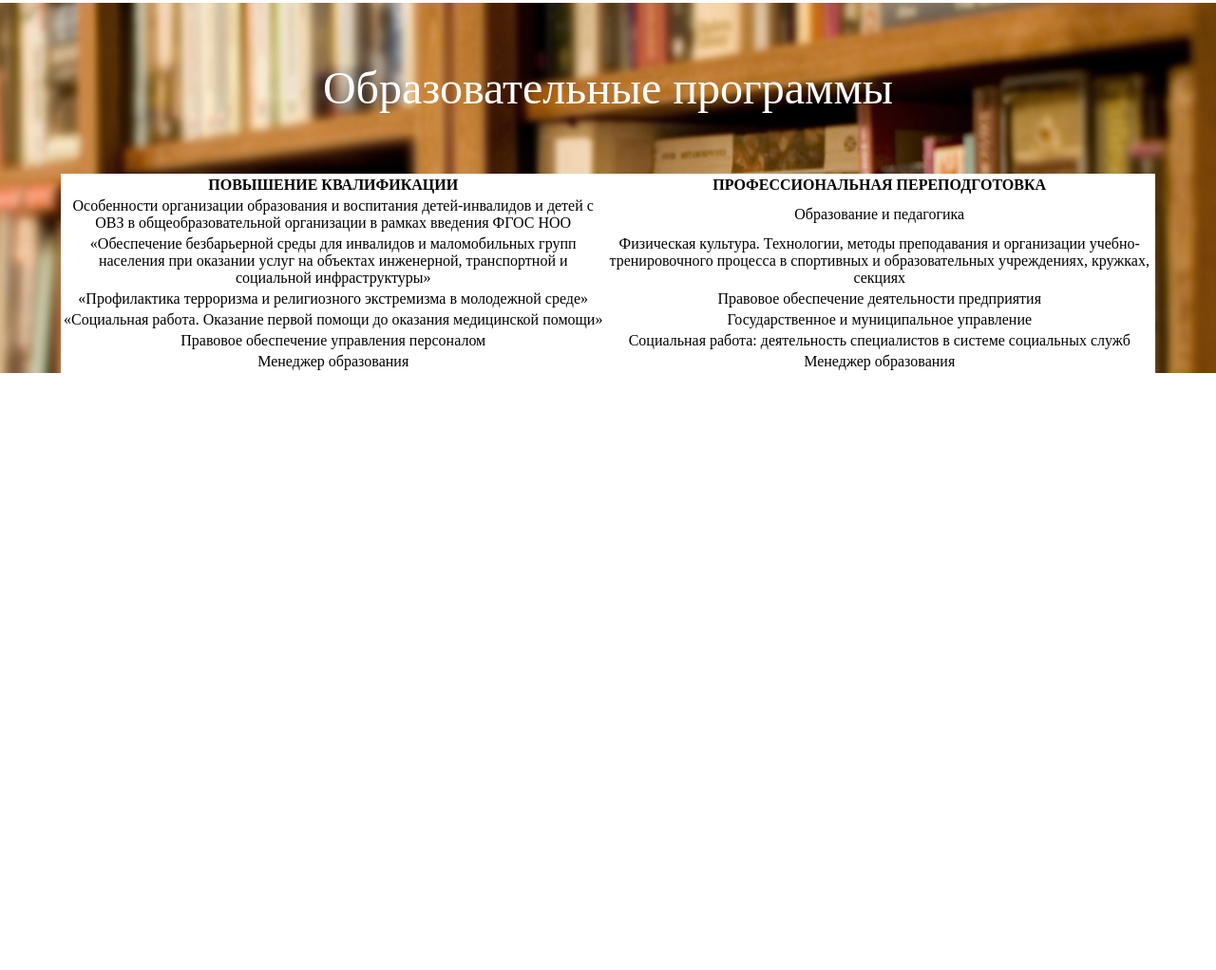
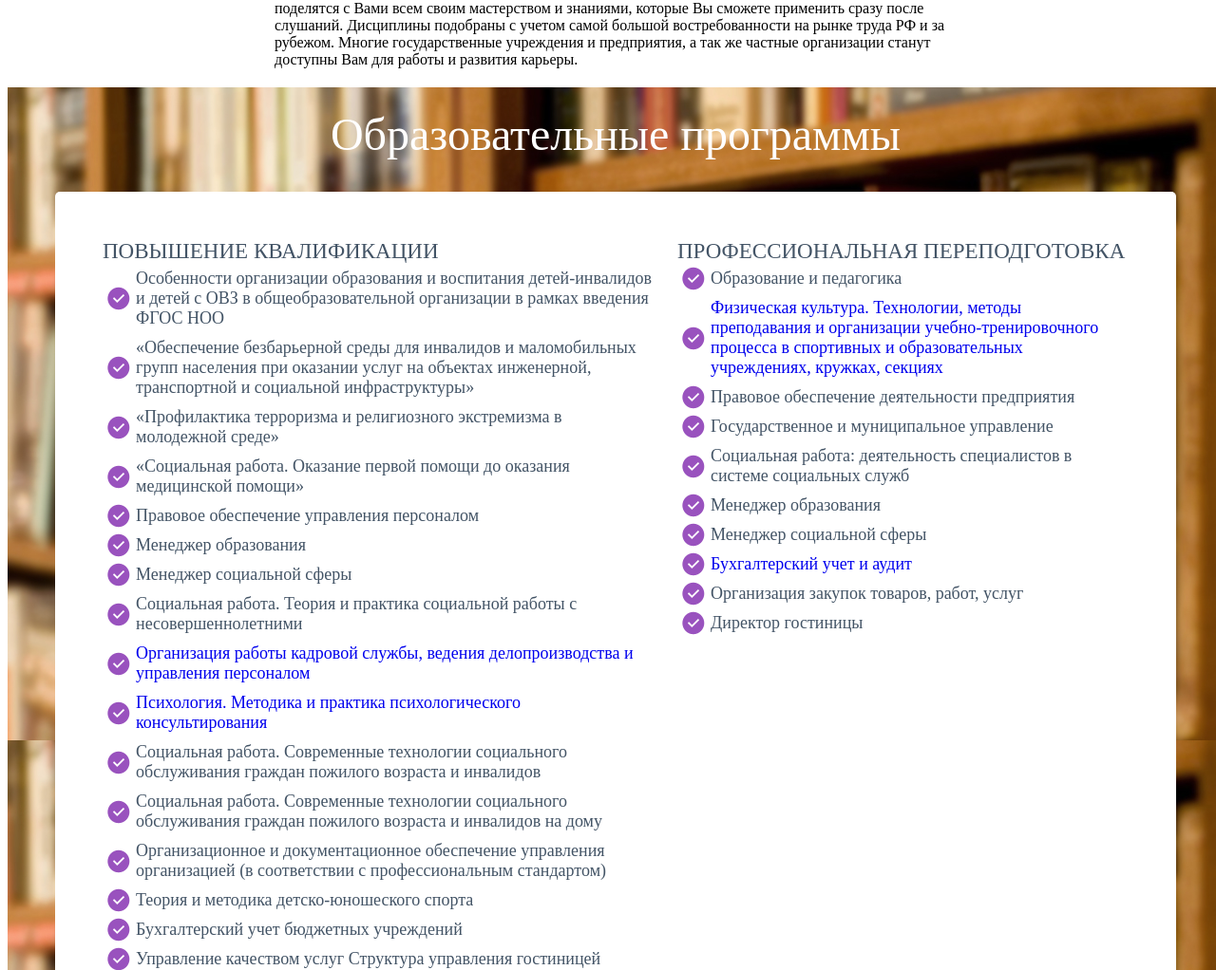
Before and after one commit to Fuzivar/RGSU-Other, a plain HTML site: page index.html in a window 1280 px wide. Shown: the part 1255-2277 px from the top of the page at 95% size. Before the commit the page ends 1648 px from the top, so only its background shows below. Drawn offline with Linux system fonts and the light colour scheme.

Commit message:
Add files via upload

```diff
--- a/index.html
+++ b/index.html
@@ -7,6 +7,7 @@
     <title>Document</title>
 </head>
 <body>
+    <div style="display: flex; justify-content:space-around;">
         <div class="block">
             <div class="title">
                 Дополнительное образование - <span> удобно </span>
@@ -65,8 +66,9 @@
                 </div>
             </div>
         </div>
+    </div>
     <div style="display: flex; justify-content:center; margin: 20px 70px;">
-        <div>
+        <div style="width: 70%;">
             <div class="modal_title">
                 ЦЕНТР ДОПОЛНИТЕЛЬНОГО ОБРАЗОВАНИЯ И ПОВЫШЕНИЯ КВАЛИФИКАЦИИ "МАШУК" ОСУЩЕСТВЛЯЕТ ПРОФЕССИОНАЛЬНУЮ ПЕРЕПОДГОТОВКУ И ПРЕДЛАГАЕТ ПОЛУЧИТЬ ДОПОЛНИТЕЛЬНОЕ ПРОФЕССИОНАЛЬНОЕ ОБРАЗОВАНИЕ В Г ПЯТИГОРСКЕ
             </div>
@@ -95,7 +97,7 @@
             <div class="modal_img">
 					<a class="modal_img-one" onclick="photo()" title="Диплом о профессиональной переподготовке">
                         <div>
-                            <img src="pic/001-c7e4705f45.jpg" width="300" height="200" alt="001">
+                            <img src="pic/001-c7e4705f45.jpg" width="300" height="200" alt="001" class="modal_img-two">
                             <p class="modal_img-text">Диплом о профессиональной переподготовке</p>
                         </div>
                     </a>
@@ -107,7 +109,7 @@
                     </div>
 					<a class="modal_img-one" onclick="two()" data-lightbox="group:1-627515838b710" title="Удостоверение о повышении квалификации">
                         <div>
-                            <img src="pic/002-a3ecd04221.jpg" width="300" height="200" alt="002">
+                            <img src="pic/002-a3ecd04221.jpg" width="300" height="200" alt="002" class="modal_img-two">
                             <p class="modal_img-text">Удостоверение о повышении квалификации</p>
                         </div>
                     </a>
@@ -124,7 +126,7 @@
             <div class="modal_img">
                 <a class="modal_img-one" onclick="three()" data-lightbox="group:1-627515838b710" title="Диплом о профессиональной переподготовке">
                     <div>
-                        <img src="pic/001-b2c62d057f.jpg" width="150"alt="001">
+                        <img src="pic/001-b2c62d057f.jpg" width="150"alt="001" class="modal_img-two">
                     </div>
                 </a>
                 <div class="modal" id="photoThree">
@@ -135,7 +137,7 @@
                 </div>
                 <a class="modal_img-one" onclick="four()" data-lightbox="group:1-627515838b710" title="Диплом о профессиональной переподготовке">
                     <div>
-                        <img src="pic/002-ca05d48973.jpg" width="150" alt="002">
+                        <img src="pic/002-ca05d48973.jpg" width="150" alt="002" class="modal_img-two">
                     </div>
                 </a>
                 <div class="modal" id="photoFour">
@@ -146,7 +148,7 @@
                 </div>
                 <a class="modal_img-one" onclick="five()" data-lightbox="group:1-627515838b710" title="Диплом о профессиональной переподготовке">
                     <div>
-                        <img src="pic/003-d48bdd7776.jpg" width="150"alt="003">
+                        <img src="pic/003-d48bdd7776.jpg" width="150"alt="003" class="modal_img-two">
                     </div>
                 </a>
                 <div class="modal" id="photoFive">
@@ -157,7 +159,7 @@
                 </div>
                 <a class="modal_img-one" onclick="six()" data-lightbox="group:1-627515838b710" title="Диплом о профессиональной переподготовке">
                     <div>
-                        <img src="pic/004-e551a9bef7.jpg" width="150"alt="004">
+                        <img src="pic/004-e551a9bef7.jpg" width="150"alt="004" class="modal_img-two">
                     </div>
                 </a>
                 <div class="modal" id="photoSix">
@@ -480,78 +482,84 @@
             </a>
         </div>
     </div>
-    <div class="education" style="display: flex; flex-direction: column; justify-content:center; align-items: center;">
-        <div class="title" style="color: white;">
-            Образовательные программы
-        </div>
-        <div class="block" style="background-color: white; width: 90%; ">
-            <table>
-                <thead>
-                    <th>
-                        ПОВЫШЕНИЕ КВАЛИФИКАЦИИ
-                    </th>
-                    <th>
-                        ПРОФЕССИОНАЛЬНАЯ ПЕРЕПОДГОТОВКА
-                    </th>
-                </thead>
-                <tbody>
+    <div style="background:url('pic/101.jpg') top center">
+        <table align="center" cellpadding="0" cellspacing="0" border="0" width="100%" style="max-width:1200px;color:#435466;font-size:18px;" class="agnap">
+          <tbody><tr>
+            <td align="center" valign="middle" class="agnaph">Образовательные программы</td>
+          </tr>
           <tr>
-                        <td>
-                            Особенности организации образования и воспитания детей-инвалидов и детей с ОВЗ в общеобразовательной организации в рамках введения ФГОС НОО
+            <td align="center" valign="middle">
+              <div style="padding:20px 40px;background-color:#fff;border-radius:5px;">
+                  <table align="center" cellpadding="0" cellspacing="0" border="0" width="100%" style="">
+                    <tbody><tr>
+                      <td colspan="2" align="center" valign="middle" style="font-size:22px;color:#435466"></td>
+                    </tr>
+                    <tr>
+                      <td align="left" valign="top" width="55%">
+            <div class="agnaph" style="font-size:23px;color:#435466">ПОВЫШЕНИЕ КВАЛИФИКАЦИИ</div>
+
+                        <div class="agnapl">Особенности организации образования и воспитания детей-инвалидов и детей с ОВЗ в общеобразовательной организации в рамках введения ФГОС НОО</div>
+                        <div class="agnapl">«Обеспечение безбарьерной среды для инвалидов и маломобильных групп населения при оказании услуг на объектах инженерной, транспортной и социальной инфраструктуры»</div>
+                        <div class="agnapl">«Профилактика терроризма и религиозного экстремизма в молодежной среде»</div>
+                         <div class="agnapl">«Социальная работа. Оказание первой помощи до оказания медицинской помощи»</div>
+                 <div class="agnapl">Правовое обеспечение управления персоналом</div>
+                        <div class="agnapl">Менеджер образования</div>
+                        <div class="agnapl">Менеджер социальной сферы</div>
+                  <div class="agnapl">Социальная работа. Теория и практика социальной работы с несовершеннолетними </div>
+                    <div class="agnapl"><a rel="shadowbox" target="_blank" href="/index.php/organizatsiya-raboty-kadrovoj-sluzhby-vedeniya-deloproizvodstva-i-upravleniya-personalom?ml=1" >Организация работы кадровой службы, ведения делопроизводства и управления персоналом</a></div>
+
+                        <div class="agnapl"><a rel="shadowbox" target="_blank" href="/index.php/psikhologiya-metodika-i-praktika-psikhologicheskogo-konsultirovaniya?ml=1" >Психология. Методика и практика психологического консультирования</a></div>
+            <div class="agnapl">Социальная работа. Современные технологии  социального обслуживания граждан пожилого возраста и инвалидов </div>
+            <div class="agnapl">Социальная работа. Современные технологии  социального обслуживания граждан пожилого возраста и инвалидов на дому  </div>
+            <div class="agnapl">Организационное и документационное обеспечение управления организацией (в соответствии с профессиональным стандартом) </div>
+            <div class="agnapl">Теория и методика детско-юношеского спорта</div>
+            <div class="agnapl">Бухгалтерский учет бюджетных учреждений </div>
+           <div class="agnapl">Управление качеством услуг Структура управления гостиницей</div>
+           <div class="agnapl">Специалист службы приема и размещения гостей в соответствии с требованиями проф. стандарта</div>
+           <div class="agnapl">Комплексное обеспечение безопасности на объектах с массовым пребыванием людей</div>
+          <div class="agnapl">Интернет маркетинг и реклама в индустрии гостеприимства</div>
+           <div class="agnapl">Сотрудник отдела Хаускипинг. Горничная в соответствии с требованиями проф. стандарта </div>
+           <div class="agnapl">Управление и мотивация персонала в сфере гостеприимства</div>
+           <div class="agnapl">Финансы в сфере гостеприимства </div>
+
                       </td>
-                        <td>
-                            Образование и педагогика
+                      <td align="left" valign="top" width="45%">
+
+                <div class="agnaph" style="font-size:23px;color:#435466">ПРОФЕССИОНАЛЬНАЯ ПЕРЕПОДГОТОВКА</div>
+                <div class="agnapl">Образование и педагогика</div>
+                <div class="agnapl"><a rel="shadowbox" target="_blank" href="/index.php/fizicheskaya-kultura?ml=1">Физическая культура. Технологии, методы преподавания и организации учебно-тренировочного процесса в спортивных и
+
+        образовательных учреждениях, кружках, секциях</a></div>
+                        <div class="agnapl">Правовое обеспечение деятельности предприятия</div>
+                       <div class="agnapl">Государственное и муниципальное управление</div>
+                        <div class="agnapl">Социальная работа: деятельность специалистов в системе социальных служб</div>
+                        <div class="agnapl">Менеджер образования</div>
+            <div class="agnapl">Менеджер социальной сферы</div>
+            <div class="agnapl"><a rel="shadowbox" target="_blank" href="/index.php/bukhgalterskij-uchet-i-audit?ml=1">Бухгалтерский учет и аудит</a></div>
+            <div class="agnapl">Организация закупок товаров, работ, услуг</div>
+            <div class="agnapl">Директор гостиницы</div>
                       </td>
                     </tr>
-                    <tr>
-                        <td>
-                            «Обеспечение безбарьерной среды для инвалидов и маломобильных групп населения при оказании услуг на объектах инженерной, транспортной и социальной инфраструктуры»
-                        </td>
-                        <td>
-                            Физическая культура. Технологии, методы преподавания и организации учебно-тренировочного процесса в спортивных и образовательных учреждениях, кружках, секциях
+                    <tr><td align="center" colspan="2" class="agnapl" style="font-size:22px;color:#9952be"><a href="pic/programs.xls" target="_blank">Скачать полный перечень программ<br>(более 300 утвержденных программ ПК и ПП)</a></td></tr>
+                  </tbody></table>
+              </div>
             </td>
           </tr>
-                    <tr>
-                        <td>
-                            «Профилактика терроризма и религиозного экстремизма в молодежной среде»
-                        </td>
-                        <td>
-                            Правовое обеспечение деятельности предприятия
+        </div>
+                </div>
             </td>
           </tr>
-                    <tr>
-                        <td>
-                            «Социальная работа. Оказание первой помощи до оказания медицинской помощи»
-                        </td>
-                        <td>
-                            Государственное и муниципальное управление
-                        </td>
-                    </tr>
-                    <tr>
-                        <td>
-                            Правовое обеспечение управления персоналом
-                        </td>
-                        <td>
-                            Социальная работа: деятельность специалистов в системе социальных служб
-                        </td>
-                    </tr>
-                    <tr>
-                        <td>
-                            Менеджер образования
-                        </td>
-                        <td>
-                            Менеджер образования
-                        </td>
-                    </tr>
-                </tbody>
-            </table>
+        </tbody></table>
         </div>
-    </div>
+    </body>
 <style>
+html, body{
+    height: 100%!important;
+    width: 100%!important;
+}
 body{
     position: relative;
-    margin: 0px;
-    padding: 0px;
+
 }
 a{
     text-decoration: none;
@@ -600,27 +608,37 @@ a:hover{
     vertical-align: middle;
 }
 .text{
-    font-size:1.35vw;
+    width: 100%;
 }
+@media screen and (min-width: 1000px) {
+    .block{
+        text-align: center;
+        display: flex;
+        flex-direction: column;
+        width: 80%;
+    }
+}
+
 span {
     color: #B05EDA;
 }
 .block_pic{
     padding-top: 10px;
     padding-bottom: 20px;
-    width: 90%;
+
+    width: 80%;
 }
 .block{
     text-align: center;
     display: flex;
     flex-direction: column;
-    margin: 0px 7.5%;
+    width: 80%;
 }
 .block_item{
     display: flex;
     flex-direction: column;
     align-items: center;
-    width: 18%;
+    width: 20%;
     height: 50%;
 }
 .block_up{
@@ -660,6 +678,16 @@ span {
     justify-content: space-around;
     flex-direction: row;
 }
+@media screen and (max-width: 900px) {
+    .modal_img-two{
+        width: 100%;
+        height: 100%;
+    }
+    .modal_img{
+        display: flex;
+        flex-direction: column;
+    }
+}
 .modal_img-one{
     margin-top: 20px;
     padding: 10px;
@@ -683,6 +711,34 @@ span {
 }
 .education{
     background:url('pic/101.jpg') top center;
+}
+td.agnaph {
+    padding: 0px;
+    line-height: 80px;
+    font-size: 48px;
+    text-align: center;
+}
+.agnap td {
+    padding: 10px;
+    color: #fff;
+    box-sizing: border-box;
+}
+.agnap div.agnapl, div.agnapl {
+    background: url(pic/galka-purple.png) 5px center no-repeat;
+    padding: 5px 5px 5px 35px;
+    color: #435466;
+}
+
+div {
+    display: block;
+}
+.agnap td {
+    padding: 10px;
+    color: #fff;
+    box-sizing: border-box;
+}
+table {
+    border-collapse: collapse;
 }
 </style>
 <script>
@@ -727,5 +783,5 @@ span {
         modern.classList.toggle('modality')
    }
 </script>
-</body>
+
 </html>
```
Also changed, not shown: pic/galka-purple.png (added), 1 other file. Lines whose indentation alone changed are shown as unchanged.
